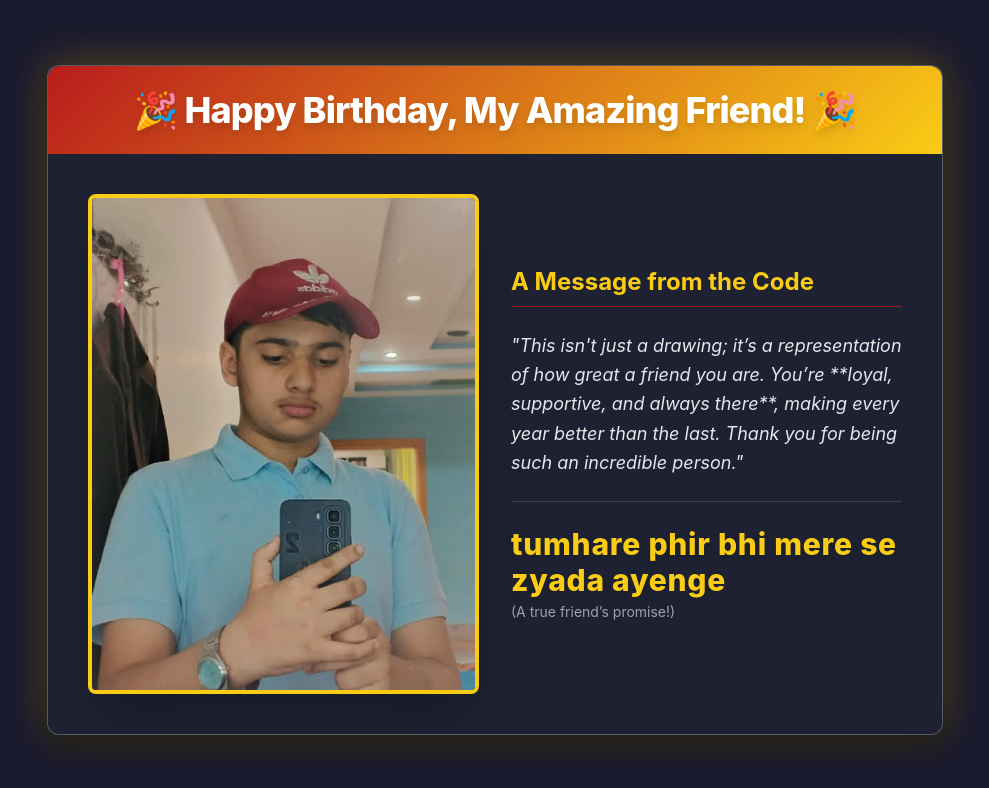
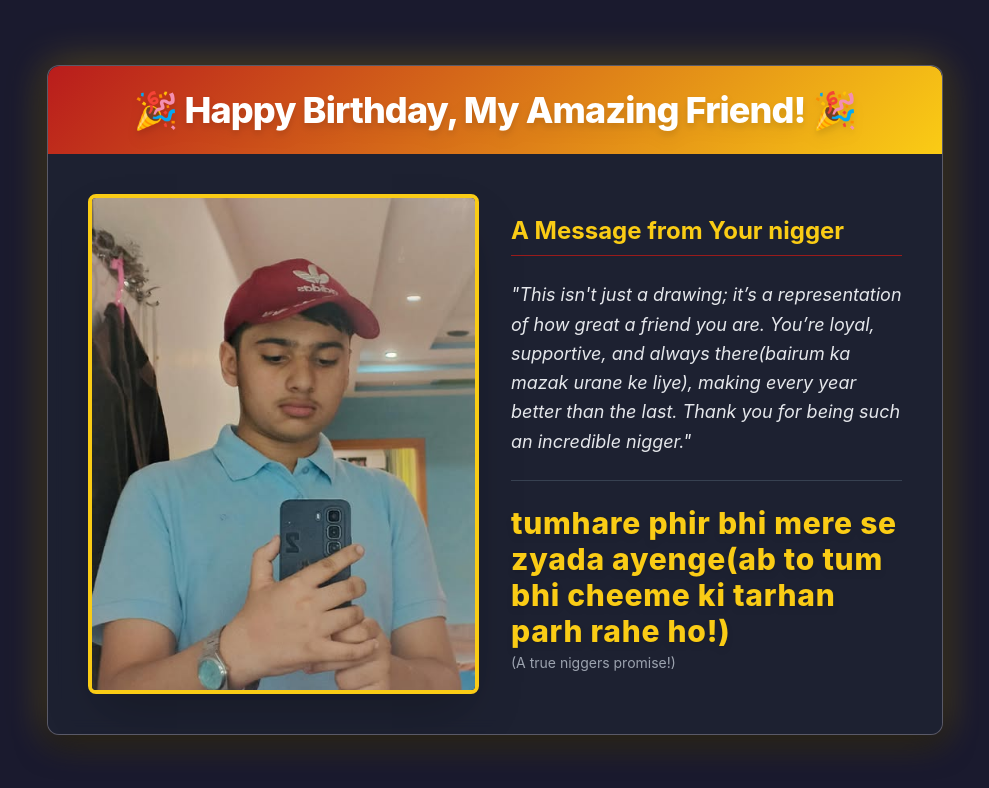
Before and after one commit to HappyBirthdayYoYo/HappyBirthdayYoYo.github.io, a plain HTML site: page index.html in a window 1280 px wide. Shown: the whole page, without its empty margins (145-1134 px from the left). Drawn offline with nearby package versions, Linux system fonts and the light colour scheme.

Commit message:
Update index.html

```diff
--- a/index.html
+++ b/index.html
@@ -63,19 +63,19 @@
             <div class="md:w-1/2 w-full p-4 flex flex-col justify-center space-y-6">
 
                 <h2 class="text-2xl font-bold text-custom-yellow border-b pb-2 border-red-800">
-                    A Message from the Code
+                    A Message from Your nigger
                 </h2>
 
                 <p class="text-lg text-gray-200 leading-relaxed italic">
-                    "This isn't just a drawing; it’s a representation of how great a friend you are. You’re **loyal, supportive, and always there**, making every year better than the last. Thank you for being such an incredible person."
+                    "This isn't just a drawing; it’s a representation of how great a friend you are. You’re loyal, supportive, and always there(bairum ka mazak urane ke liye), making every year better than the last. Thank you for being such an incredible nigger."
                 </p>
 
                 <div class="pt-4 border-t border-gray-700">
                     <p class="text-3xl font-extrabold text-custom-yellow tracking-wide mt-2 drop-shadow-md">
-                        tumhare phir bhi mere se zyada ayenge
+                        tumhare phir bhi mere se zyada ayenge(ab to tum bhi cheeme ki tarhan parh rahe ho!)
                     </p>
                     <p class="text-sm text-gray-400 mt-1">
-                        (A true friend’s promise!)
+                        (A true niggers promise!)
                     </p>
                 </div>
             </div>
```
